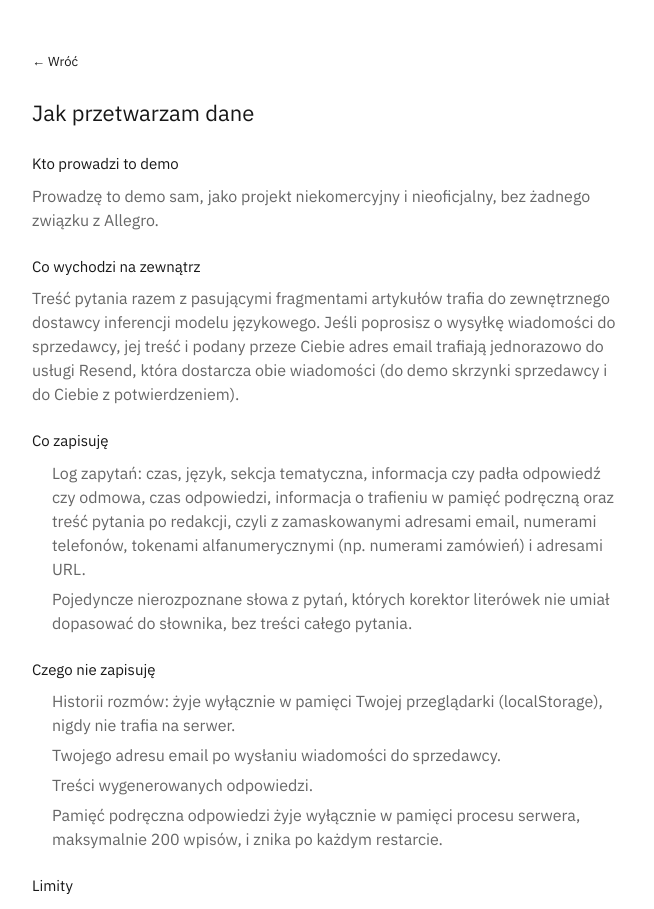
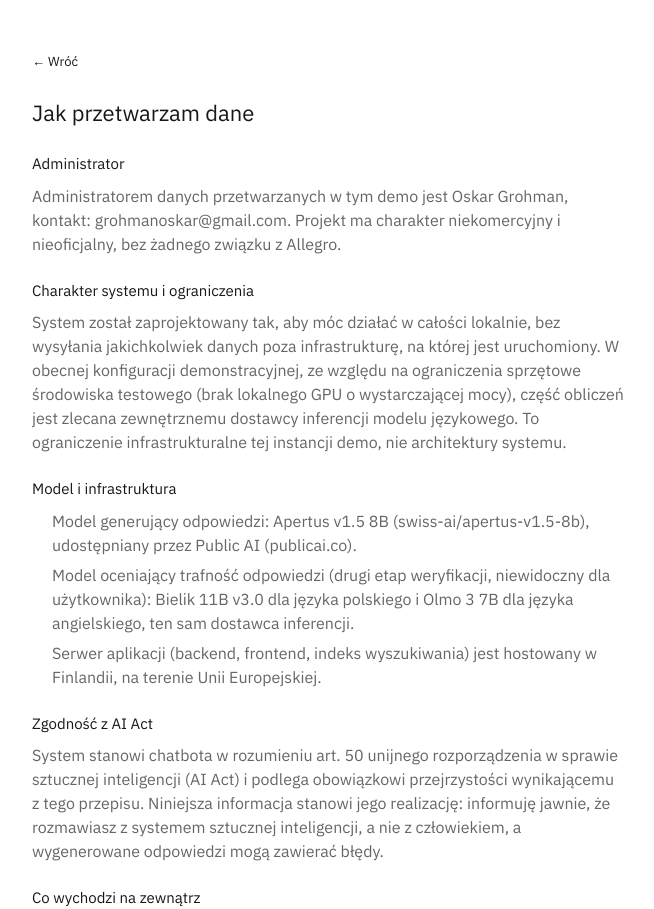
Before and after one commit to OskarOG1/Chatbot-RAG, a Next.js app in the folder frontend-next/: page /prywatnosc in a window 1280 px wide. Shown: the top 909 px of the page, without its empty margins (312-966 px from the left). Built offline with nearby package versions, Linux system fonts and the light colour scheme.

Commit message:
klauzula

```diff
--- a/frontend-next/app/prywatnosc/page.tsx
+++ b/frontend-next/app/prywatnosc/page.tsx
@@ -10,6 +10,12 @@ interface TrescPrywatnosci {
   title: string;
   who: string;
   whoText: string;
+  system: string;
+  systemText: string;
+  model: string;
+  modelText: string[];
+  compliance: string;
+  complianceText: string;
   outbound: string;
   outboundText: string;
   stored: string;
@@ -26,12 +32,24 @@ const TRESC: Record<Lang, TrescPrywatnosci> = {
   pl: {
     back: '← Wróć',
     title: 'Jak przetwarzam dane',
-    who: 'Kto prowadzi to demo',
+    who: 'Administrator',
     whoText:
-      'Prowadzę to demo sam, jako projekt niekomercyjny i nieoficjalny, bez żadnego związku z Allegro.',
+      'Administratorem danych przetwarzanych w tym demo jest Oskar Grohman, kontakt: grohmanoskar@gmail.com. Projekt ma charakter niekomercyjny i nieoficjalny, bez żadnego związku z Allegro.',
+    system: 'Charakter systemu i ograniczenia',
+    systemText:
+      'System został zaprojektowany tak, aby móc działać w całości lokalnie, bez wysyłania jakichkolwiek danych poza infrastrukturę, na której jest uruchomiony. W obecnej konfiguracji demonstracyjnej, ze względu na ograniczenia sprzętowe środowiska testowego (brak lokalnego GPU o wystarczającej mocy), część obliczeń jest zlecana zewnętrznemu dostawcy inferencji modelu językowego. To ograniczenie infrastrukturalne tej instancji demo, nie architektury systemu.',
+    model: 'Model i infrastruktura',
+    modelText: [
+      'Model generujący odpowiedzi: Apertus v1.5 8B (swiss-ai/apertus-v1.5-8b), udostępniany przez Public AI (publicai.co).',
+      'Model oceniający trafność odpowiedzi (drugi etap weryfikacji, niewidoczny dla użytkownika): Bielik 11B v3.0 dla języka polskiego i Olmo 3 7B dla języka angielskiego, ten sam dostawca inferencji.',
+      'Serwer aplikacji (backend, frontend, indeks wyszukiwania) jest hostowany w Finlandii, na terenie Unii Europejskiej.',
+    ],
+    compliance: 'Zgodność z AI Act',
+    complianceText:
+      'System stanowi chatbota w rozumieniu art. 50 unijnego rozporządzenia w sprawie sztucznej inteligencji (AI Act) i podlega obowiązkowi przejrzystości wynikającemu z tego przepisu. Niniejsza informacja stanowi jego realizację: informuję jawnie, że rozmawiasz z systemem sztucznej inteligencji, a nie z człowiekiem, a wygenerowane odpowiedzi mogą zawierać błędy.',
     outbound: 'Co wychodzi na zewnątrz',
     outboundText:
-      'Treść pytania razem z pasującymi fragmentami artykułów trafia do zewnętrznego dostawcy inferencji modelu językowego. Jeśli poprosisz o wysyłkę wiadomości do sprzedawcy, jej treść i podany przeze Ciebie adres email trafiają jednorazowo do usługi Resend, która dostarcza obie wiadomości (do demo skrzynki sprzedawcy i do Ciebie z potwierdzeniem).',
+      'Treść pytania razem z pasującymi fragmentami artykułów trafia do dostawcy inferencji wskazanego w sekcji powyżej. Jeśli poprosisz o wysyłkę wiadomości do sprzedawcy, jej treść i podany przez Ciebie adres email trafiają jednorazowo do usługi Resend, która dostarcza obie wiadomości: do demo skrzynki sprzedawcy oraz do Ciebie, z potwierdzeniem.',
     stored: 'Co zapisuję',
     storedText: [
       'Log zapytań: czas, język, sekcja tematyczna, informacja czy padła odpowiedź czy odmowa, czas odpowiedzi, informacja o trafieniu w pamięć podręczną oraz treść pytania po redakcji, czyli z zamaskowanymi adresami email, numerami telefonów, tokenami alfanumerycznymi (np. numerami zamówień) i adresami URL.',
@@ -56,12 +74,24 @@ const TRESC: Record<Lang, TrescPrywatnosci> = {
   en: {
     back: '← Back',
     title: 'How I handle data',
-    who: 'Who runs this demo',
+    who: 'Data controller',
     whoText:
-      'I run this demo on my own, as a non commercial, unofficial project with no affiliation to Allegro.',
+      'The data controller for this demo is Oskar Grohman, contact: grohmanoskar@gmail.com. The project is non commercial and unofficial, with no affiliation to Allegro.',
+    system: 'System design and current limitations',
+    systemText:
+      'This system is designed to run entirely on local infrastructure, without sending any data outside the environment it runs on. In its current demo configuration, due to hardware limits of the test environment (no local GPU with sufficient capacity), part of the computation is delegated to an external language model inference provider. This is a limitation of this particular demo instance, not of the system architecture.',
+    model: 'Model and infrastructure',
+    modelText: [
+      'Answer generation model: Apertus v1.5 8B (swiss-ai/apertus-v1.5-8b), served by Public AI (publicai.co).',
+      'Answer quality judge model (a second, internal verification step not shown to the user): Bielik 11B v3.0 for Polish and Olmo 3 7B for English, same inference provider.',
+      'The application server (backend, frontend, search index) is hosted in Finland, within the European Union.',
+    ],
+    compliance: 'AI Act compliance',
+    complianceText:
+      'This system is a chatbot within the meaning of Article 50 of the EU Artificial Intelligence Act (AI Act) and is subject to the transparency obligation set out there. This notice fulfils that obligation: I am informing you explicitly that you are interacting with an artificial intelligence system, not a human, and that generated answers may contain errors.',
     outbound: 'What leaves the server',
     outboundText:
-      'Your question, together with the matching article excerpts, is sent to an external language model inference provider. If you ask me to draft a message to the seller, its content and the email address you enter are sent once to the Resend service, which delivers both messages, one to the demo seller inbox and one to you with a confirmation.',
+      'Your question, together with the matching article excerpts, is sent to the inference provider named in the section above. If you ask me to draft a message to the seller, its content and the email address you enter are sent once to the Resend service, which delivers both messages: one to the demo seller inbox and one to you, with a confirmation.',
     stored: 'What I store',
     storedText: [
       'A request log: time, language, topic section, whether the request got an answer or a refusal, response time, whether it was served from cache, and the question text after redaction, meaning email addresses, phone numbers, alphanumeric tokens (such as order numbers) and URLs are masked out.',
@@ -105,6 +135,25 @@ export default function PrywatnoscPage() {
       </section>
 
       <section style={{ marginTop: 24 }}>
+        <h2 style={{ fontSize: 15 }}>{t.system}</h2>
+        <p style={{ marginTop: 8, color: '#666' }}>{t.systemText}</p>
+      </section>
+
+      <section style={{ marginTop: 24 }}>
+        <h2 style={{ fontSize: 15 }}>{t.model}</h2>
+        <ul style={{ marginTop: 8, color: '#666', paddingLeft: 20 }}>
+          {t.modelText.map((linia) => (
+            <li key={linia} style={{ marginTop: 6 }}>{linia}</li>
+          ))}
+        </ul>
+      </section>
+
+      <section style={{ marginTop: 24 }}>
+        <h2 style={{ fontSize: 15 }}>{t.compliance}</h2>
+        <p style={{ marginTop: 8, color: '#666' }}>{t.complianceText}</p>
+      </section>
+
+      <section style={{ marginTop: 24 }}>
         <h2 style={{ fontSize: 15 }}>{t.outbound}</h2>
         <p style={{ marginTop: 8, color: '#666' }}>{t.outboundText}</p>
       </section>
```
